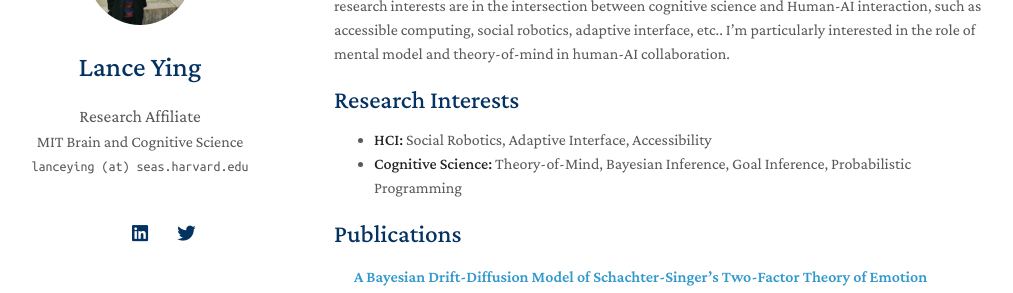
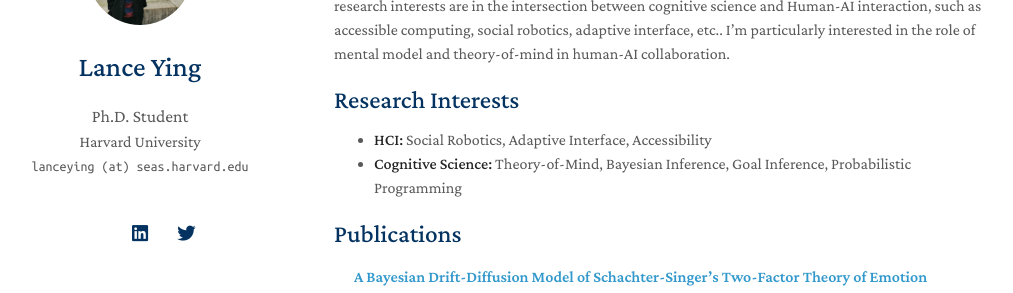
Before and after one commit to lance-ying/lance-ying.github.io, a Jekyll site: the page built from index.md, in a window 1280 px wide. Shown: the part 163-456 px from the top of the page, without its empty margins (136-1149 px from the left). Built offline with Jekyll 4.4.1, drawn with Linux system fonts in a browser that asks for light colours; nearby versions of some CDN libraries; a style sheet for code colours, icons or effects is not loaded; our own code applies the rules of GitHub Pages for plain Markdown files.

Commit message:
Update _config.yml

```diff
--- a/_config.yml
+++ b/_config.yml
@@ -2,8 +2,6 @@
 title: Lance Ying
 position: Ph.D. Student
 affiliation: Harvard University
-position: Research Affiliate
-affiliation: MIT Brain and Cognitive Science
 email: lanceying (at) seas.harvard.edu
 
 # Search Engine Optimization (SEO)
```
